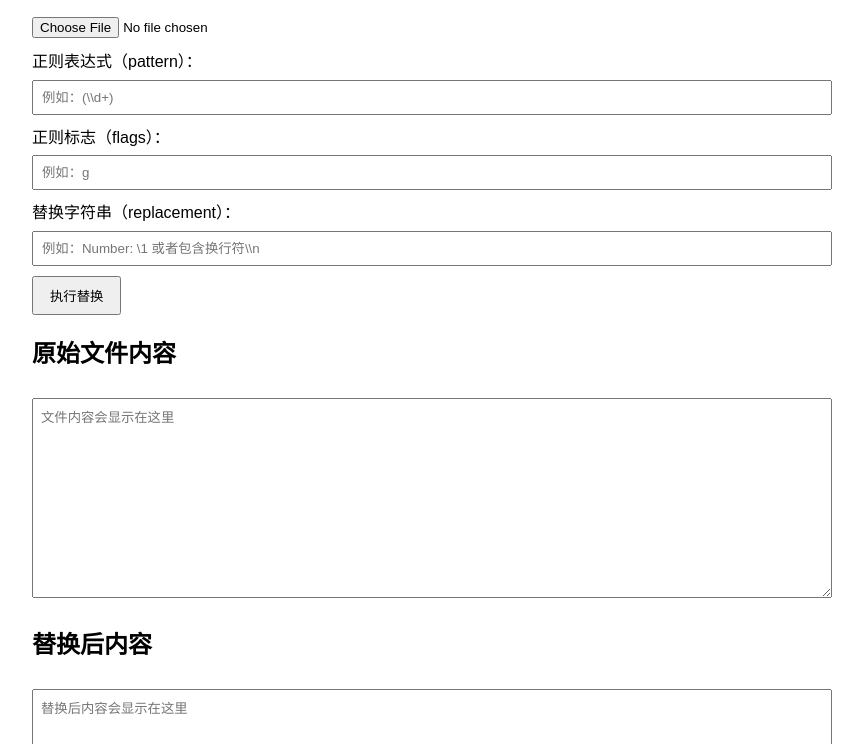
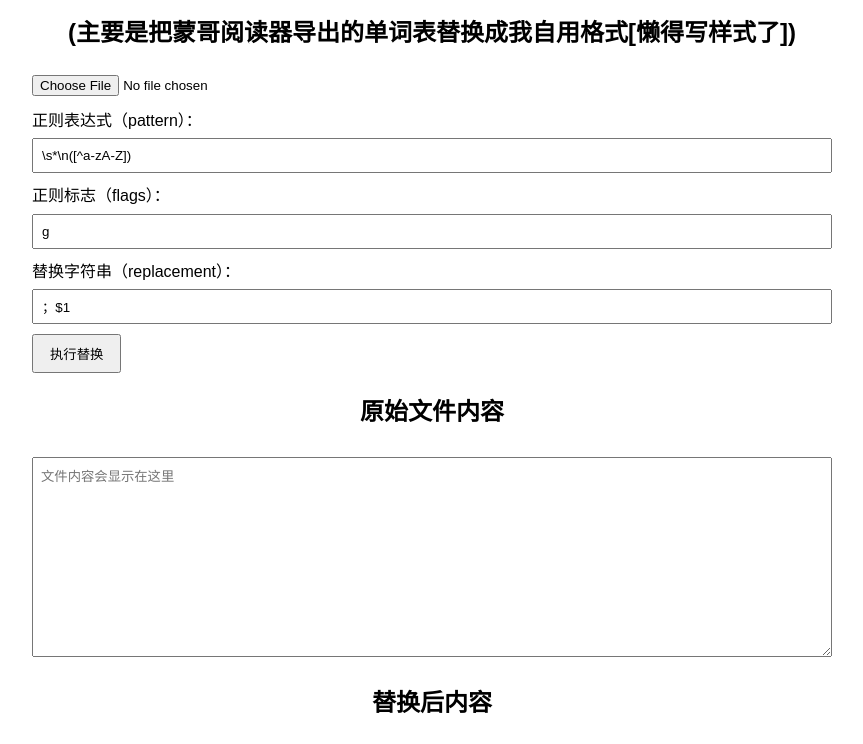
Before and after one commit to yxmmm0108/testre.github.io, a plain HTML site: page index.html in a window 1280 px wide. Shown: the part 94-838 px from the top of the page, without its empty margins (208-1071 px from the left). Drawn offline with Linux system fonts and the light colour scheme.

Commit message:
Update index.html

```diff
--- a/index.html
+++ b/index.html
@@ -3,7 +3,7 @@
 <head>
   <meta charset="UTF-8">
   <meta name="viewport" content="width=device-width, initial-scale=1.0">
-  <title>正则替换工具</title>
+  <title>喵喵正则替换[丑丑的]</title>
   <style>
     body {
       font-family: sans-serif;
@@ -34,6 +34,7 @@
     }
     h1, h2 {
       margin-top: 20px;
+      text-align: center;
     }
     label {
       display: block;
@@ -57,7 +58,8 @@
   </style>
 </head>
 <body>
-  <h1>正则替换工具</h1>
+  <h1>喵喵正则替换[懒人版]</h1>
+  <h2>(主要是把蒙哥阅读器导出的单词表替换成我自用格式[懒得写样式了])  </h2>
   <!-- 文件选择 -->
   <input type="file" id="fileInput" accept=".txt,.html,.xhtml" />
 
@@ -85,6 +87,13 @@
   <button id="downloadButton">下载替换后文件</button>
 
   <script>
+    // 设置默认值
+    document.addEventListener("DOMContentLoaded", function() {
+      document.getElementById("regexPattern").value = "\\s*\\n([^a-zA-Z])";
+      document.getElementById("regexFlags").value = "g";
+      document.getElementById("replacement").value = "；$1";
+    });
+
     // 选择文件后读取内容
     document.getElementById("fileInput").addEventListener("change", function(e) {
       const file = e.target.files[0];
```
